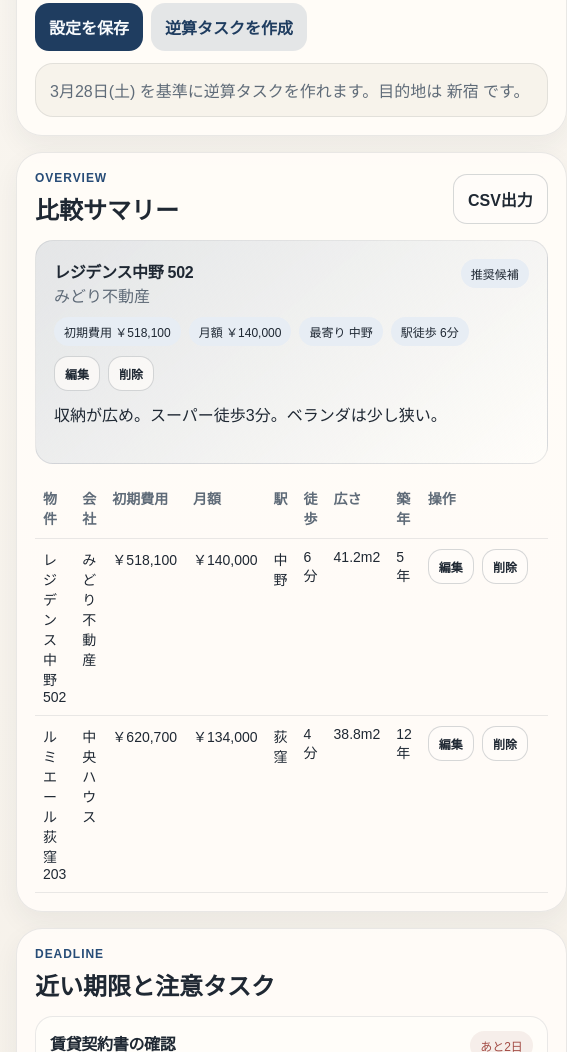
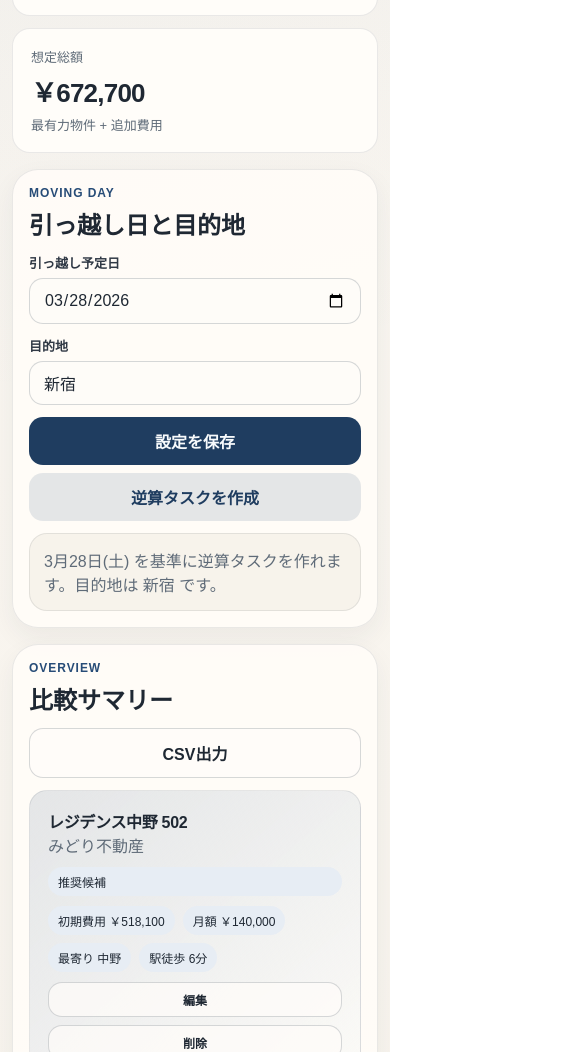
Before and after one commit to Rinze81/Moving-app, a plain HTML site: page index.html in a window 390 px wide. Shown: the part 948-2000 px from the top of the page, 567 px wide, since content can reach past the window. Drawn offline with Linux system fonts and the light colour scheme.

Commit message:
Fine-tuning the screen for smartphones

```diff
--- a/styles.css
+++ b/styles.css
@@ -21,6 +21,9 @@
   --radius-lg: 26px;
   --radius-md: 18px;
   --radius-sm: 12px;
+  --safe-top: env(safe-area-inset-top, 0px);
+  --safe-left: env(safe-area-inset-left, 0px);
+  --safe-right: env(safe-area-inset-right, 0px);
   --safe-bottom: env(safe-area-inset-bottom, 0px);
   font-family: "Aptos", "Hiragino Sans", "Noto Sans JP", sans-serif;
 }
@@ -63,6 +66,7 @@ body {
   margin: 0;
   min-height: 100vh;
   background: transparent;
+  overflow-x: hidden;
 }
 
 .theme-toggle {
@@ -84,13 +88,17 @@ button {
 .app-shell {
   width: min(100%, 960px);
   margin: 0 auto;
-  padding: 20px 16px calc(96px + var(--safe-bottom));
+  padding:
+    max(12px, var(--safe-top))
+    max(12px, calc(12px + var(--safe-right)))
+    calc(96px + var(--safe-bottom))
+    max(12px, calc(12px + var(--safe-left)));
 }
 
 .hero {
   display: grid;
   gap: 16px;
-  padding: 22px;
+  padding: 18px;
   border-radius: 28px;
   background:
     linear-gradient(145deg, color-mix(in srgb, var(--surface-strong) 90%, transparent), color-mix(in srgb, var(--surface) 96%, transparent)),
@@ -134,7 +142,8 @@ button {
   bottom: 12px;
   z-index: 10;
   display: grid;
-  grid-template-columns: repeat(5, 1fr);
+  grid-auto-flow: column;
+  grid-auto-columns: minmax(72px, 1fr);
   gap: 8px;
   padding: 8px;
   border: 1px solid var(--line);
@@ -143,14 +152,23 @@ button {
   backdrop-filter: blur(16px);
   box-shadow: var(--shadow-soft);
   margin: 0 0 18px;
+  overflow-x: auto;
+  overscroll-behavior-x: contain;
+  scrollbar-width: none;
+}
+
+.tabbar::-webkit-scrollbar {
+  display: none;
 }
 
 .tab {
+  min-width: 0;
   padding: 12px 10px;
   border-radius: 14px;
   background: transparent;
   color: var(--muted);
   font-weight: 700;
+  white-space: nowrap;
   transition: background 160ms ease, color 160ms ease, transform 160ms ease;
 }
 
@@ -176,7 +194,7 @@ button {
   background: var(--surface);
   border: 1px solid var(--line);
   border-radius: var(--radius-lg);
-  padding: 18px;
+  padding: 16px;
   box-shadow: var(--shadow-soft);
   scroll-margin-top: 18px;
 }
@@ -198,7 +216,7 @@ button {
 
 .summary-grid {
   display: grid;
-  grid-template-columns: repeat(2, 1fr);
+  grid-template-columns: 1fr;
   gap: 12px;
 }
 
@@ -357,11 +375,12 @@ th {
 }
 
 .compact-form {
-  grid-template-columns: repeat(2, 1fr);
+  grid-template-columns: 1fr;
 }
 
 .toolbar-grid {
   display: grid;
+  grid-template-columns: 1fr;
   gap: 12px;
 }
 
@@ -372,6 +391,15 @@ th {
 
 .field.full {
   grid-column: 1 / -1;
+}
+
+.hero > *,
+.section-heading > *,
+.property-header > *,
+.purchase-header > *,
+.task-row > *,
+.timeline-row > * {
+  min-width: 0;
 }
 
 .field label {
@@ -492,12 +520,14 @@ th {
 
 .muted {
   color: var(--muted);
+  overflow-wrap: anywhere;
 }
 
 .note {
   margin-top: 12px;
   line-height: 1.6;
   white-space: pre-wrap;
+  overflow-wrap: anywhere;
 }
 
 .note-card {
@@ -630,6 +660,155 @@ th {
   background: color-mix(in srgb, var(--surface-soft) 68%, transparent);
 }
 
+.property-title,
+.group-title,
+.tag,
+.status-tag,
+.chip,
+.mini-button,
+.ghost-button,
+.secondary-button,
+.primary-button,
+.info-strip,
+.details-box,
+.candidate-row {
+  overflow-wrap: anywhere;
+}
+
+@media (max-width: 759px) {
+  .hero-copy {
+    font-size: 14px;
+  }
+
+  .hero-actions,
+  .section-heading,
+  .property-header,
+  .purchase-header,
+  .task-row,
+  .timeline-row,
+  .form-actions,
+  .item-actions,
+  .candidate-row {
+    flex-direction: column;
+    align-items: stretch;
+  }
+
+  .section-heading {
+    margin-bottom: 12px;
+  }
+
+  .comparison-table {
+    overflow: visible;
+  }
+
+  .comparison-table table,
+  .comparison-table thead,
+  .comparison-table tbody,
+  .comparison-table tr,
+  .comparison-table th,
+  .comparison-table td {
+    display: block;
+    width: 100%;
+  }
+
+  .comparison-table thead {
+    position: absolute;
+    width: 1px;
+    height: 1px;
+    padding: 0;
+    margin: -1px;
+    overflow: hidden;
+    clip: rect(0, 0, 0, 0);
+    border: 0;
+  }
+
+  .comparison-table tbody {
+    display: grid;
+    gap: 12px;
+  }
+
+  .comparison-table tr {
+    border: 1px solid var(--line);
+    border-radius: var(--radius-md);
+    background: var(--surface-strong);
+    padding: 12px 14px;
+  }
+
+  .comparison-table td {
+    display: grid;
+    grid-template-columns: minmax(72px, 92px) minmax(0, 1fr);
+    gap: 10px;
+    padding: 8px 0;
+    border-bottom: 1px solid var(--line);
+  }
+
+  .comparison-table td:last-child {
+    border-bottom: 0;
+    padding-bottom: 0;
+  }
+
+  .comparison-table td::before {
+    color: var(--muted);
+    font-size: 12px;
+    font-weight: 700;
+    content: "";
+  }
+
+  .comparison-table td:nth-child(1)::before {
+    content: "Name";
+  }
+
+  .comparison-table td:nth-child(2)::before {
+    content: "Agency";
+  }
+
+  .comparison-table td:nth-child(3)::before {
+    content: "Initial";
+  }
+
+  .comparison-table td:nth-child(4)::before {
+    content: "Monthly";
+  }
+
+  .comparison-table td:nth-child(5)::before {
+    content: "Station";
+  }
+
+  .comparison-table td:nth-child(6)::before {
+    content: "Walk";
+  }
+
+  .comparison-table td:nth-child(7)::before {
+    content: "Area";
+  }
+
+  .comparison-table td:nth-child(8)::before {
+    content: "Age";
+  }
+
+  .comparison-table td:nth-child(9)::before {
+    content: "Actions";
+  }
+
+  .table-actions {
+    width: 100%;
+    min-width: 0;
+  }
+
+  .table-actions .mini-button,
+  .hero-actions > *,
+  .form-actions > *,
+  .item-actions > * {
+    width: 100%;
+  }
+
+  .gallery img,
+  .ocr-preview img {
+    width: 120px;
+    height: 88px;
+  }
+}
+
 @media (min-width: 760px) {
   .hero {
     grid-template-columns: 1fr auto;
@@ -652,4 +831,11 @@ th {
     grid-template-columns: 240px 1fr;
     align-items: end;
   }
+
+  .tabbar {
+    grid-template-columns: repeat(5, minmax(0, 1fr));
+    grid-auto-flow: initial;
+    grid-auto-columns: initial;
+    overflow-x: visible;
+  }
 }
```
